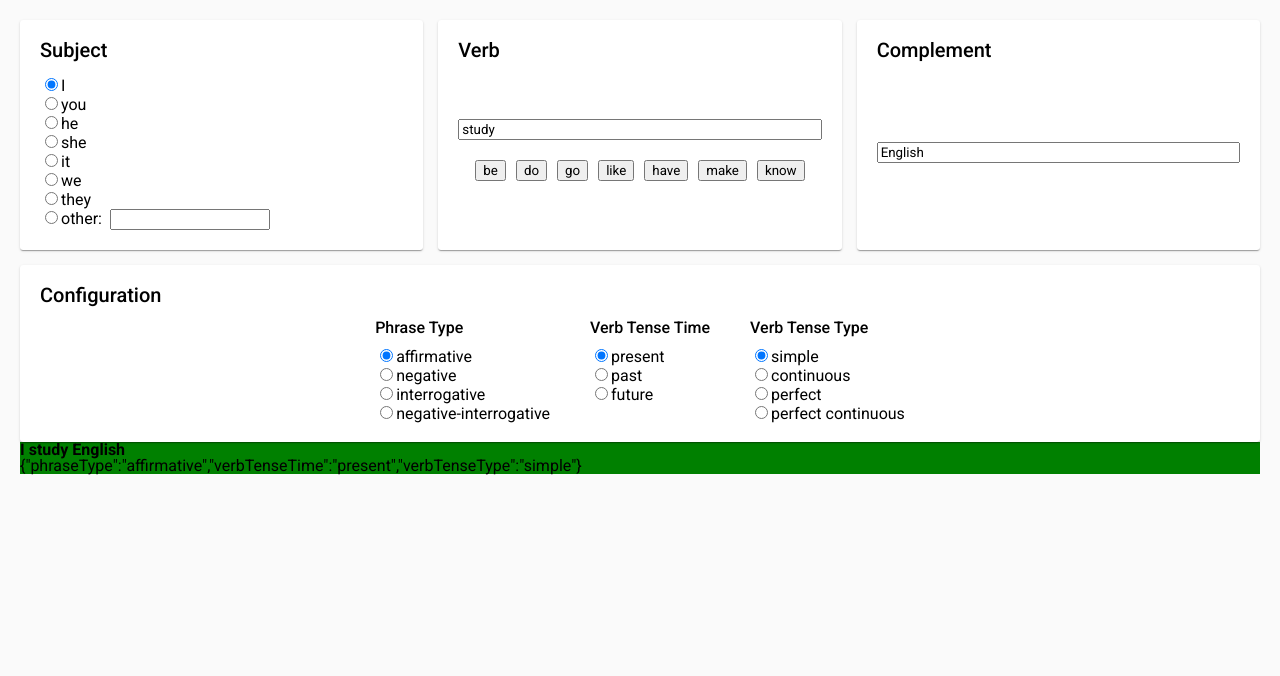
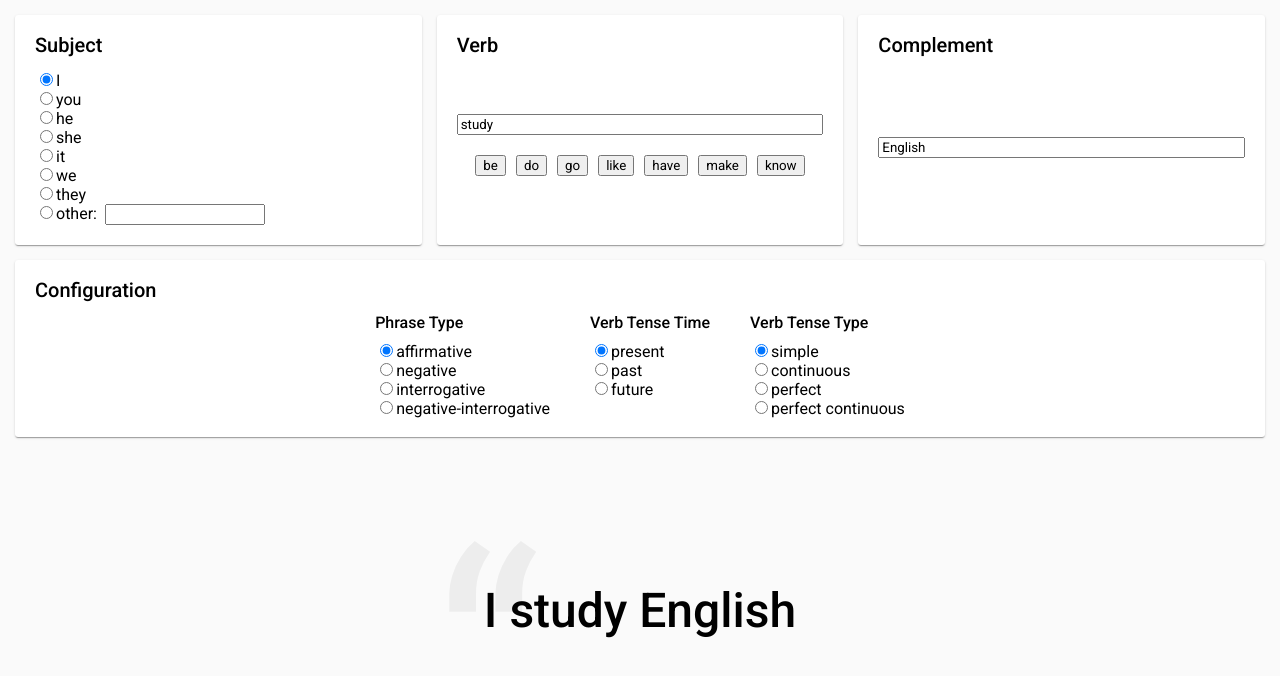
Before and after one commit to pcandido/phrase-builder, a React (Create React App) app: page / in a window 1280 px wide. Shown: the top 676 px of the page. Built offline with nearby package versions, Linux system fonts and the light colour scheme.

Commit message:
feat: create a Phrase component to hold the resultant phrase

```diff
--- /dev/null
+++ b/src/components/phrase/Phrase.sass
@@ -0,0 +1,21 @@
+#phrase
+  display: flex
+  height: 100%
+  justify-content: center
+  align-items: center
+
+  #phrase-wrapper
+    display: inline-block
+    position: relative
+    max-width: 90%
+
+    #phrase-quote
+      font-size: 300px
+      color: rgba(0, 0, 0, 0.05)
+      position: absolute
+      left: -50px
+      top: -70px
+
+    #phrase-value
+      font-size: 48px
+      font-weight: 500
--- /dev/null
+++ b/src/components/phrase/Phrase.tsx
@@ -0,0 +1,14 @@
+import './Phrase.sass'
+
+export interface PhraseProps {
+  value: string
+}
+
+export const Phrase = (props: PhraseProps) => (
+  <div id="phrase">
+    <div id="phrase-wrapper">
+      <span id="phrase-quote">“</span>
+      <span id="phrase-value">{props.value}</span>
+    </div>
+  </div>
+)
--- a/src/index.sass
+++ b/src/index.sass
@@ -5,4 +5,3 @@
 
 body
   background: #fafafa
-  padding: 20px
--- a/src/pages/App.sass
+++ b/src/pages/App.sass
@@ -1,10 +1,17 @@
-#parameters
-  display: grid
-  gap: 15px
-  grid-template-columns: 1fr 1fr 1fr
+.App
+  width: 100vw
+  height: 100vh
+  padding: 15px
+  display: flex
+  flex-direction: column
 
-  #config-input-card
-    grid-column: 1 / 4
+  #parameters
+    display: grid
+    gap: 15px
+    grid-template-columns: 1fr 1fr 1fr
 
-#result
-  background: green
+    #config-input-card
+      grid-column: 1 / 4
+
+  #result
+    flex-grow: 1
--- a/src/pages/App.tsx
+++ b/src/pages/App.tsx
@@ -3,6 +3,7 @@ import './App.sass'
 import { Config, I, Subject } from '../model'
 import { ConfigInput } from '../components/config-input/ConfigInput'
 import { ComplementInput, SubjectInput, VerbInput } from '../components'
+import { Phrase } from '../components/phrase/Phrase'
 
 export const App = () => {
 
@@ -26,8 +27,7 @@ export const App = () => {
         </div>
       </div>
       <div id="result">
-        <h1>{subject.getValue()} {verb} {complement}</h1>
-        {JSON.stringify(config)}
+        <Phrase value={`${subject.getValue()} ${verb} ${complement}`} />
       </div>
     </div>
   )
```
Also changed, not shown: 1 other file (tests, documents, lock files or other folders).
